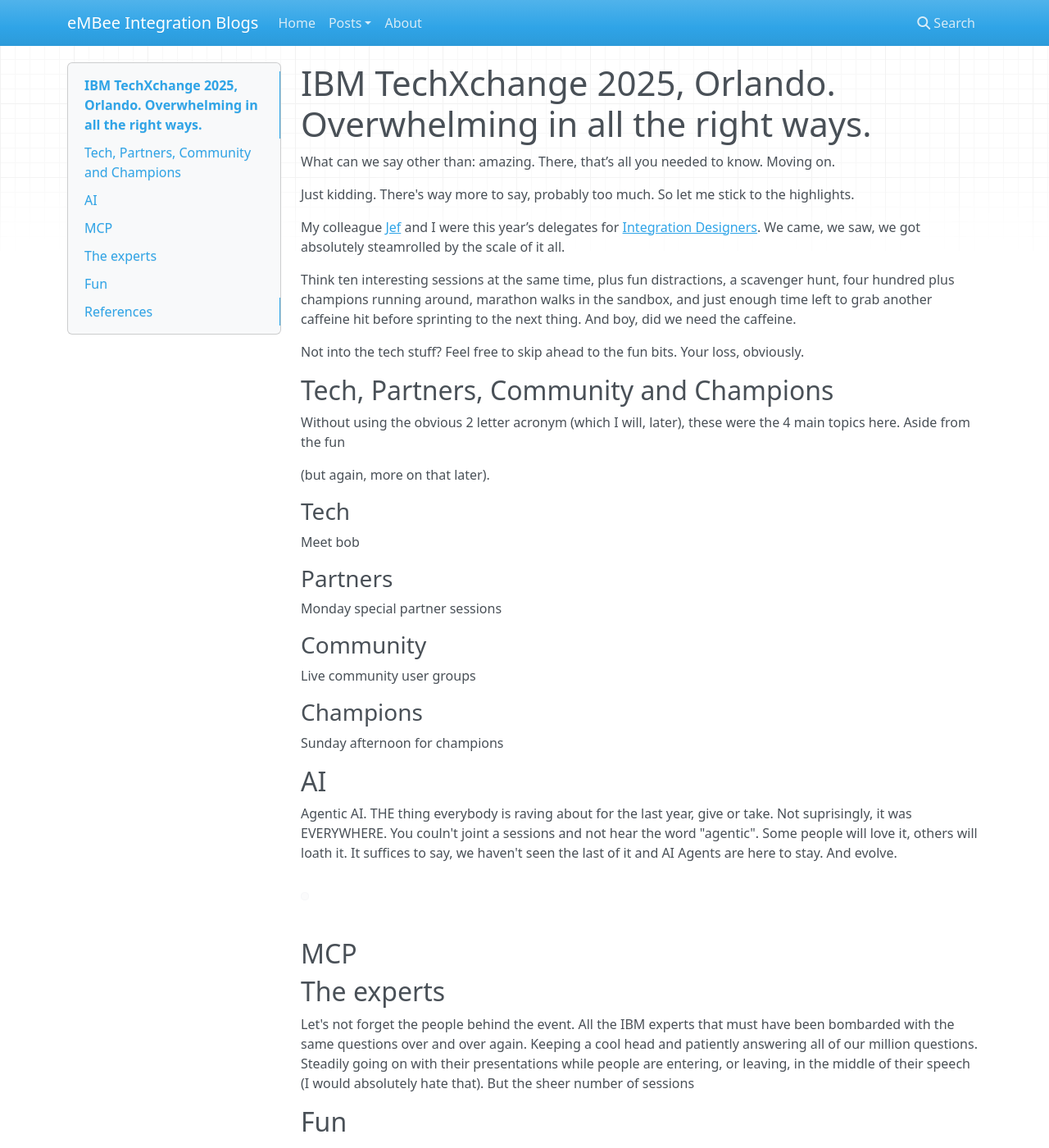
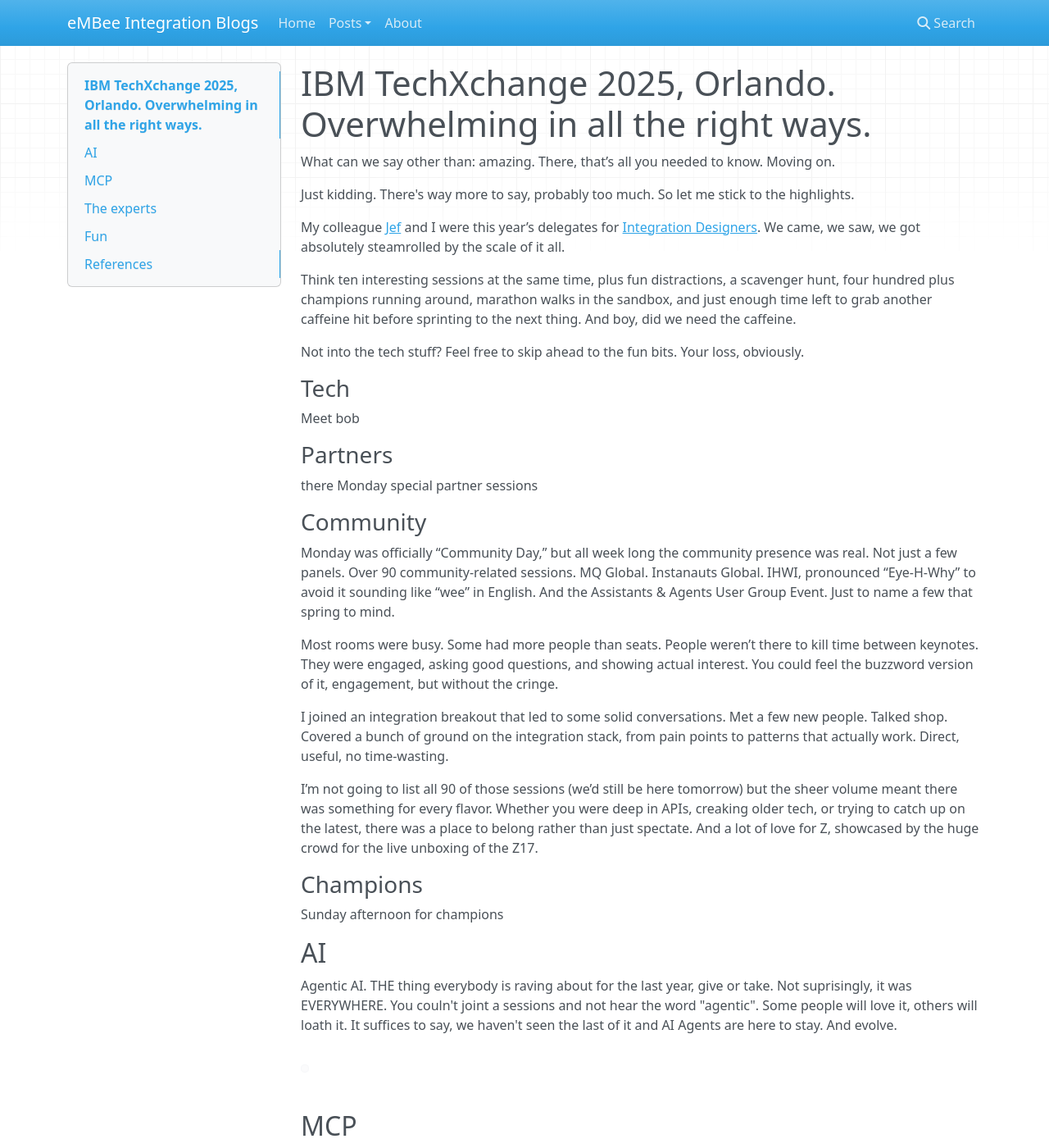
Before and after one commit to matthiasblomme/blogs, an MkDocs documentation site: the page built from docs/posts/techxchange-2025/techxchange-2025.md, in a window 1280 px wide and 1400 px high. Shown: the whole window at 82% size. Built offline with MkDocs 1.6.1, drawn with Linux system fonts in a browser that asks for light colours; nearby versions of some CDN libraries.

Commit message:
add community

```diff
--- a/docs/posts/techxchange-2025/techxchange-2025.md
+++ b/docs/posts/techxchange-2025/techxchange-2025.md
@@ -13,23 +13,31 @@
 
 Not into the tech stuff? Feel free to skip ahead to the fun bits. Your loss, obviously.
 
-## Tech, Partners, Community and Champions
-
-Without using the obvious 2 letter acronym (which I will, later), these were the 4 main topics here. Aside from the fun
-
-(but again, more on that later).
-
 ### Tech
 
 Meet bob
 
 ### Partners
-
+there
 Monday special partner sessions
 
 ### Community
 
-Live community user groups
+Monday was officially “Community Day,” but all week long the community presence was real. Not just a few panels. Over 90
+community‑related sessions. MQ Global. Instanauts Global. IHWI, pronounced “Eye-H-Why” to avoid it sounding like “wee”
+in English. And the Assistants & Agents User Group Event. Just to name a few that spring to mind.
+
+Most rooms were busy. Some had more people than seats. People weren’t there to kill time between keynotes. They were
+engaged, asking good questions, and showing actual interest. You could feel the buzzword version of it, engagement,
+but without the cringe.
+
+I joined an integration breakout that led to some solid conversations. Met a few new people. Talked shop. Covered a bunch
+of ground on the integration stack, from pain points to patterns that actually work. Direct, useful, no time-wasting.
+
+I’m not going to list all 90 of those sessions (we’d still be here tomorrow) but the sheer volume meant there was
+something for every flavor. Whether you were deep in APIs, creaking older tech, or trying to catch up on the latest,
+there was a place to belong rather than just spectate. And a lot of love for Z, showcased by the huge crowd for the live
+unboxing of the Z17.
 
 ### Champions
 
```
